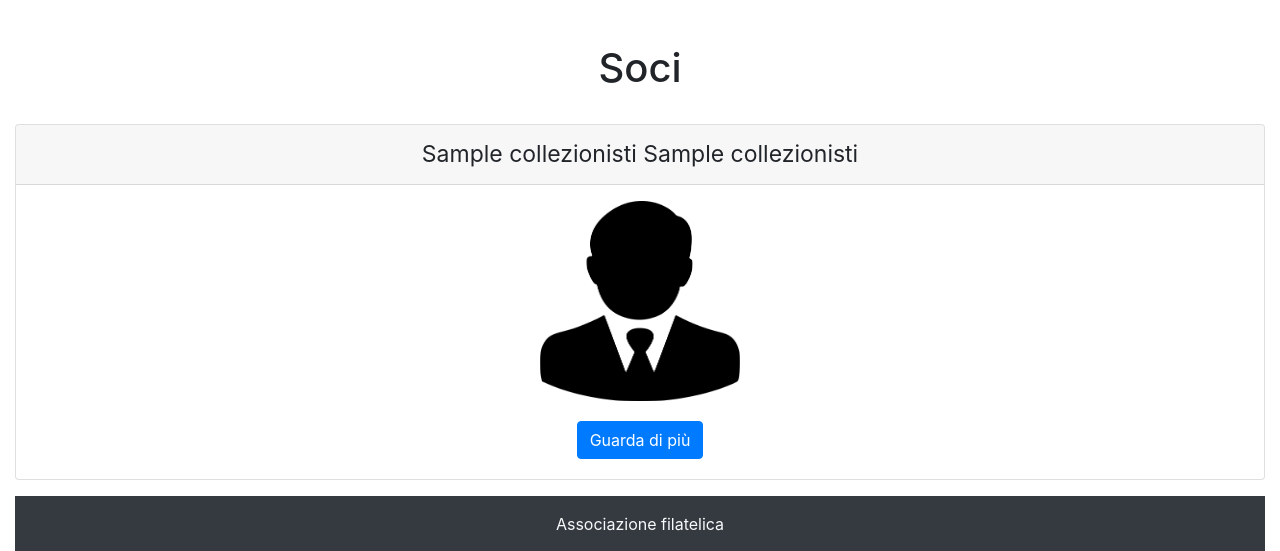
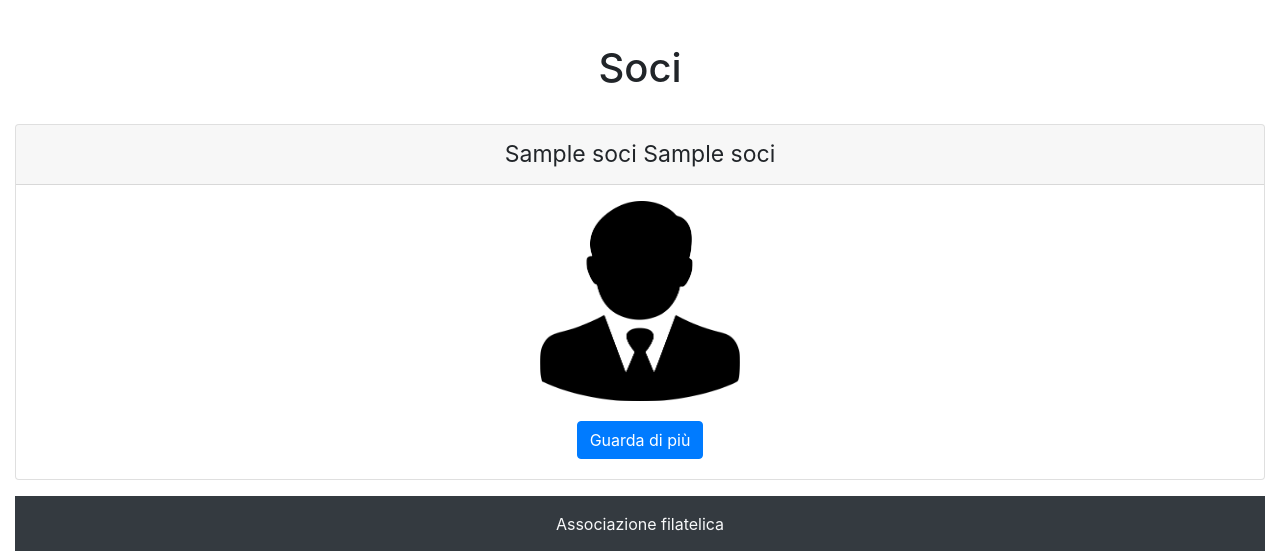
Before and after one commit to aleboniz/AssociazioneFilatelica, a PHP site: page /member.php in a window 1280 px wide. Shown: the part 56-607 px from the top of the page. Run offline with PHP 8.4, Linux system fonts and the light colour scheme; tables that the repository leaves empty hold one stand-in row (values such as "Sample post").

Commit message:
new soci

```diff
--- a/database/associazioneFilatelica.ddl.sql
+++ b/database/associazioneFilatelica.ddl.sql
@@ -2,7 +2,7 @@ DROP DATABASE IF EXISTS associazioneFilatelica;
 CREATE DATABASE associazioneFilatelica;
 USE associazioneFilatelica;
 
-CREATE TABLE collezionisti(
+CREATE TABLE soci(
   id INT PRIMARY KEY AUTO_INCREMENT,
   nome VARCHAR(30) NOT NULL,
   cognome VARCHAR(30) NOT NULL,
@@ -14,7 +14,7 @@ CREATE TABLE collezioni(
   titolo VARCHAR(50) NOT NULL,
   collezionista INT NOT NULL,
   tema VARCHAR(30) NOT NULL,
-  FOREIGN KEY(collezionista) REFERENCES collezionisti(id)
+  FOREIGN KEY(collezionista) REFERENCES soci(id)
 );
 
 CREATE TABLE francobolli(
--- a/database/associazioneFilatelica.dql.sql
+++ b/database/associazioneFilatelica.dql.sql
@@ -10,9 +10,9 @@ FROM collezioni c, francobolli f
 WHERE c.id = f.collezione
 GROUP BY c.id;
 
-SELECT p.titolo, p.id, c.nome, c.cognome, p.tema, p.prezzo
-FROM collezionisti c, prezzoCollezione p
-WHERE c.id = p.collezionista;
+SELECT p.titolo, p.id, s.nome, s.cognome, p.tema, p.prezzo
+FROM soci s, prezzoCollezione p
+WHERE s.id = p.collezionista;
 
 
 
--- a/database/associazioneFilatelica.dump.sql
+++ b/database/associazioneFilatelica.dump.sql
@@ -1,6 +1,6 @@
 USE associazioneFilatelica;
 
-INSERT INTO collezionisti(nome, cognome, genere) VALUE
+INSERT INTO soci(nome, cognome, genere) VALUE
   ("Mario", "Guanciale", "M"),
   ("Luigi", "Serniotti", "M"),
   ("Sara", "Bonifacio", "F"),
--- a/member.php
+++ b/member.php
@@ -1,12 +1,13 @@
+<!-- Pagina che mosra l'elenco dei soci-->
 <?php
 require "libs/dbconnection.php";
-$title = "Collezionisti";
+$title = "Soci collezionisti";
 require "libs/header.php";
 $card = 0;
 
 try {  // Seleziona tutti i collezionisti
 
-  $sql = "SELECT * FROM collezionisti";
+  $sql = "SELECT * FROM soci";
   $rs = $dbConnection->query($sql);
 
 } catch (PDOException $e) {
--- a/poststamp.php
+++ b/poststamp.php
@@ -1,3 +1,6 @@
+<!-- Pagina che mosra l'elenco di tutti i francobolli,
+se viene passato il parametro id, allora mostra l'elenco dei francobolli di una collezione in particolare,
+                                                            alla quale è possibile aggiungere un commento -->
 <?php
 require "libs/dbconnection.php";
 $card = 0;
```
Also changed, not shown: collection.php (+12 -10 lines).
